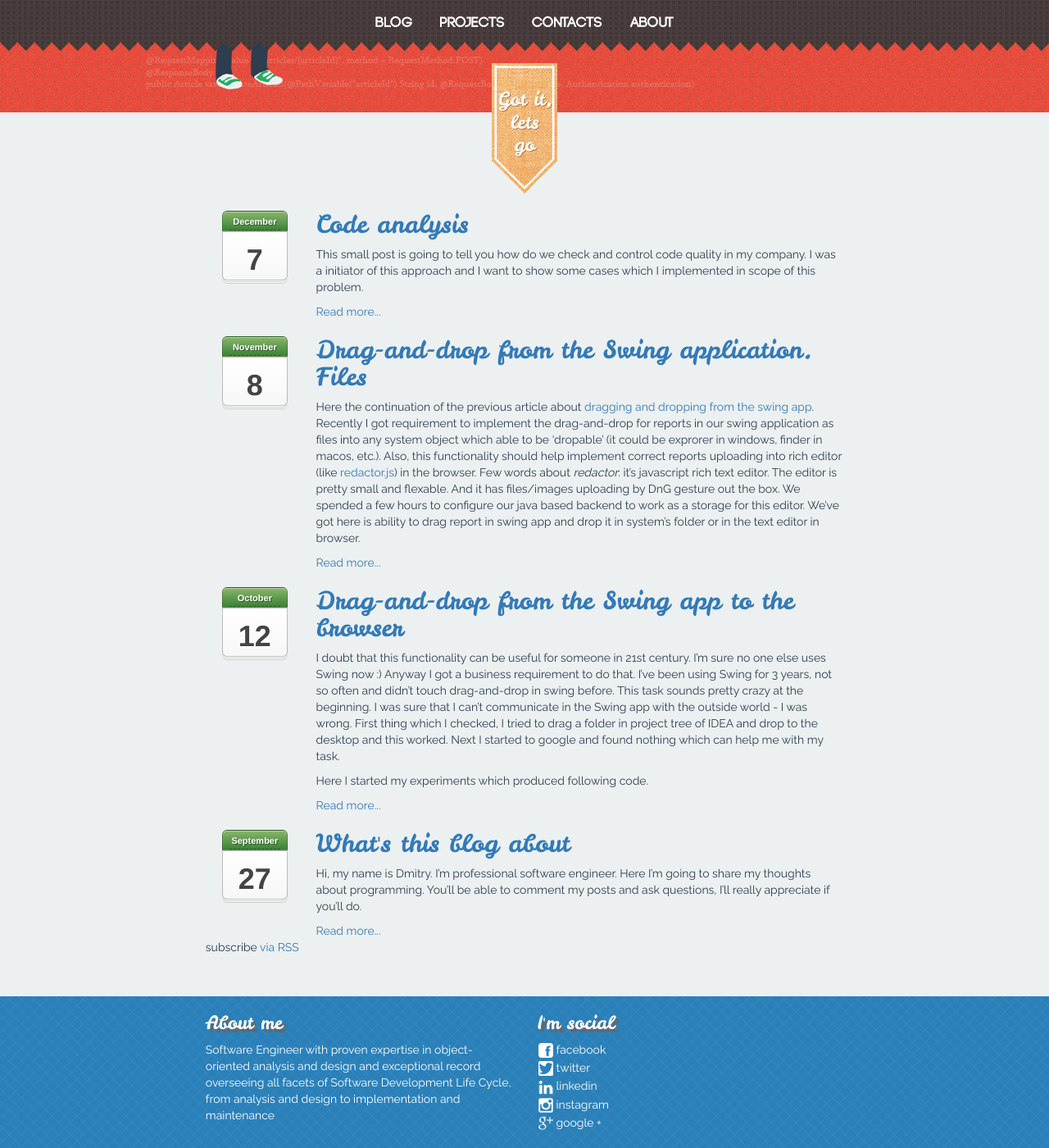
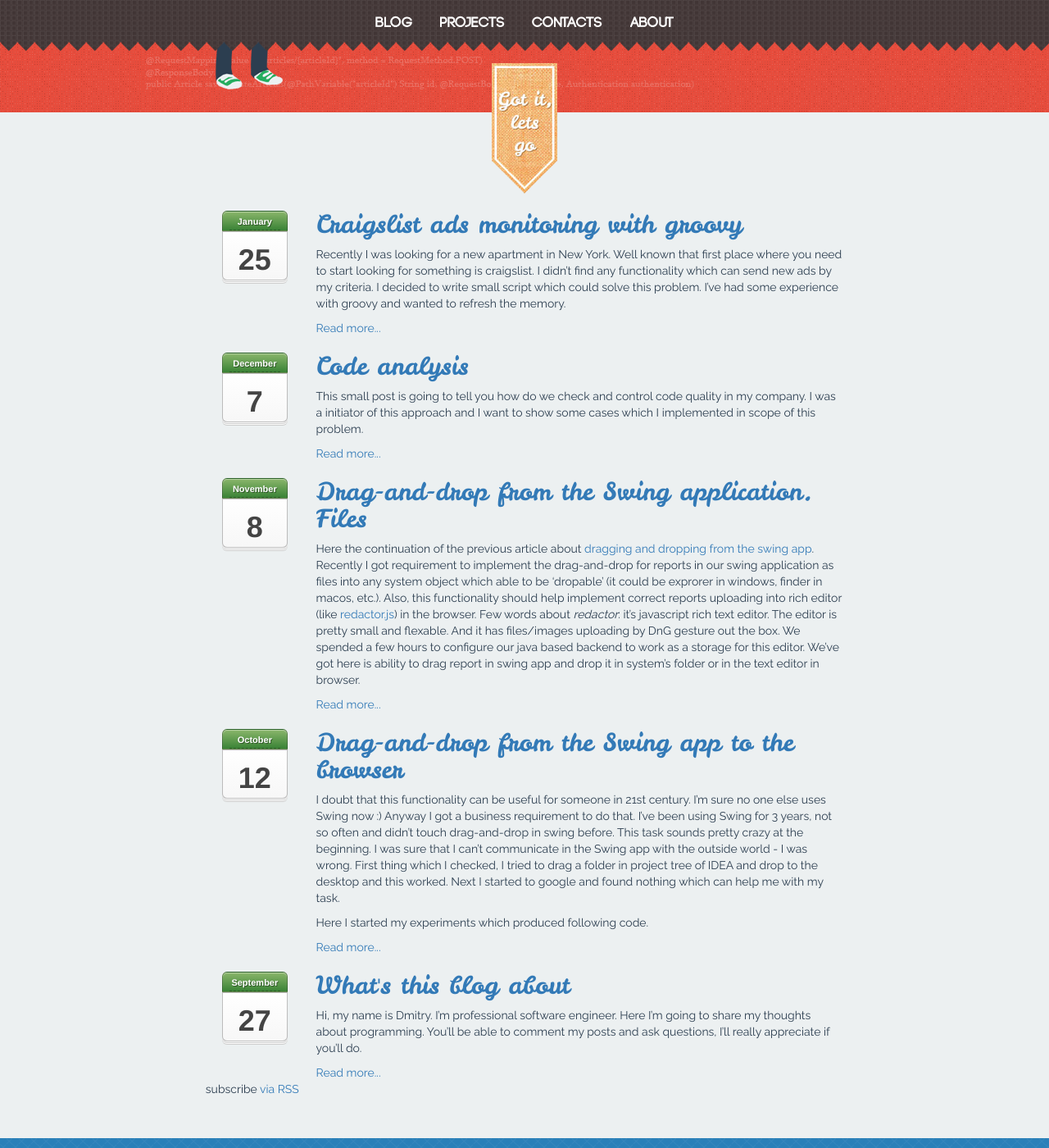
Before and after one commit to dimafeng/dimafeng.github.io, a Jekyll site: the page built from index.html, in a window 1280 px wide and 1400 px high, scrolled down 363 px. Shown: the whole window at 82% size. Built offline with Jekyll 4.4.1, drawn with Linux system fonts in a browser that asks for light colours; nearby versions of some CDN libraries; some of the changed lines change nothing that is shown.

Commit message:
craigslist

```diff
--- /dev/null
+++ b/_posts/2015-01-25-craigslist.markdown
@@ -0,0 +1,157 @@
+---
+layout: post
+title:  "Craigslist ads monitoring with groovy"
+categories: groovy, gradle
+---
+Recently I was looking for a new apartment in New York. Well known that first place where you need to start looking for something is craigslist. I didn't find any functionality which can send new ads by my criteria. I decided to write small script which could solve this problem. I've had some experience with groovy and wanted to refresh the memory.
+
+##Let's get it started
+
+What we need? Not so long ago I began to choose gradle for each project. This's not an exception too.
+
+{% highlight groovy %}
+apply plugin: 'groovy'
+apply plugin: 'application'
+
+mainClassName = "com.dimafeng.craigslist.Main"
+
+sourceCompatibility = 1.5
+version = '1.0'
+
+repositories {
+    mavenCentral()
+}
+
+dependencies {
+    compile 'org.codehaus.groovy:groovy-all:2.3.9'
+    compile 'org.jsoup:jsoup:1.8.1'
+    compile 'javax.mail:mail:1.4.7'
+    testCompile group: 'junit', name: 'junit', version: '4.11'
+}
+
+task uberjar(type: Jar, dependsOn: build) {
+    from files(sourceSets.main.output.classesDir)
+    from {configurations.compile.collect {zipTree(it)}}
+
+    manifest {
+        attributes 'Main-Class': 'com.dimafeng.craigslist.Main'
+    }
+}
+{% endhighlight %}
+
+This build script is pretty simple. I added *application* plugin just for testing, you don't really need it.
+As for dependencies - we need:
+
+* *groovy* is needed for project compilation
+* *jsoup* is good lib for html DOM manipulations in JQuery style
+* *javax.mail* is simplest way to email sending
+
+Let's write some groovy code.
+
+{% highlight groovy %}
+public static void main(String[] args) {
+
+        println "App started " + new Date()
+
+        //Reading file with old ads
+        def old = new ArrayList()
+        def file = new File('old')
+        def firstStart = false
+        if (!file.exists()) {
+            file.createNewFile();
+            firstStart = true;
+        } else {
+            old.addAll(file.readLines())
+        }
+
+        //Config parsing
+        def config = new Properties()
+        config.load(new File('app.properties').newDataInputStream())
+
+        def targetUrl = config.getProperty("app.url")
+        def baseUrl = targetUrl.replaceAll("(http://(.*?).craigslist.org)(.*)", '$1');
+
+        Document doc = Jsoup.connect(targetUrl).get();
+        Elements ads = doc.select("p.row");
+
+        def result = new StringBuilder();
+        int i = 0;
+
+        ads.forEach({ e ->
+            def id = e.attr("data-pid").toString()
+            def url = e.getElementsByTag("a").first().attr("href")
+
+            if (!old.contains(id)) {
+                old.add(id)
+                try {
+                    i++;
+
+                    if (i < 6) {
+                        def link = baseUrl + url
+                        Document doc2 = Jsoup.connect(link).get();
+                        Elements details = doc2.select("section.body")
+
+                        result.append("<a href=\"" + link + "\"><h2>Visit</h2></a>")
+                        result.append(details.toString());
+                        result.append("<br><br><br>");
+                    }
+                } catch (Exception ex) {
+                    ex.printStackTrace()
+                }
+            }
+        })
+
+        // Send e-mails
+        if (result.size() > 0 && !firstStart) {
+            def emails = config.getProperty("app.recipients").split(",");
+            emails.each {
+                simpleMail(config.getProperty("app.gmail.email"),
+                    config.getProperty("app.gmail.password"),
+                    it,
+                    "${i} ads found",
+                    result.toString()
+                );
+            }
+        }
+
+        // Append new adds to file
+        def writer = new PrintWriter(file)
+        old.each { id -> writer.println(id) }
+        writer.close()
+    }
+{% endhighlight %}
+
+This code is pretty simple. We have file *old* for accumulating ads which have been sent. After that we parse current results and check if we have it in list of sent ads. The implementation of *simpleMail* was grabbed from [here][1] without any changes - didn't want to write it by myself.
+That's it! Now we can start using it.
+
+## Running the app
+
+First of all we have to build our app. It's easy enough. We need to execute only one gradle task.
+
+{% highlight bash %}
+$ gradle uberjar
+{% endhighlight %}
+
+It produces *craigslist-1.0.jar*. Now we need to copy this file to folder where the app will be executed. Also you need to create *app.properties* with following content:
+
+{% highlight properties %}
+app.url=[craigslist search url (e.g. http://newyork.craigslist.org/search/mnh/nfa...)]
+app.gmail.email=[gmail email which will be used as a sender]
+app.gmail.password=[password for gmail account]
+app.recipients=[email addresses of recipients separated by comma]
+{% endhighlight %}
+
+For statring the app I use small bashscript and start it by *cron* every 5 minutes.
+
+{% highlight bash %}
+cd /root/craigslist
+java -jar /root/apts/craigslist-1.0.jar >> /root/craigslist/log
+{% endhighlight %}
+
+## Conclusion
+
+Developement with groovy is pretty fast and effective. I spended ~1 hour for full development and configuration. I didn't get any troubles during development and building jar file and I got what I wanted.
+
+![Resut email]({{ site.url }}/assets/craiglist.png)
+
+[1]: http://www.jedox.com/en/send-email-using-javamail-groovy-script/
--- a/css/styles.css
+++ b/css/styles.css
@@ -297,3 +297,7 @@ code, kbd, pre, samp { font-family: 'Source Code Pro',Menlo,Monaco,Consolas,"Cou
 .highlight .vg { color: #f8f8f2 } /* Name.Variable.Global */
 .highlight .vi { color: #f8f8f2 } /* Name.Variable.Instance */
 .highlight .il { color: #ae81ff } /* Literal.Number.Integer.Long */
+
+pre code {
+    color: #c7254e;
+}
```
Also changed, not shown: assets/craiglist.png (added).
